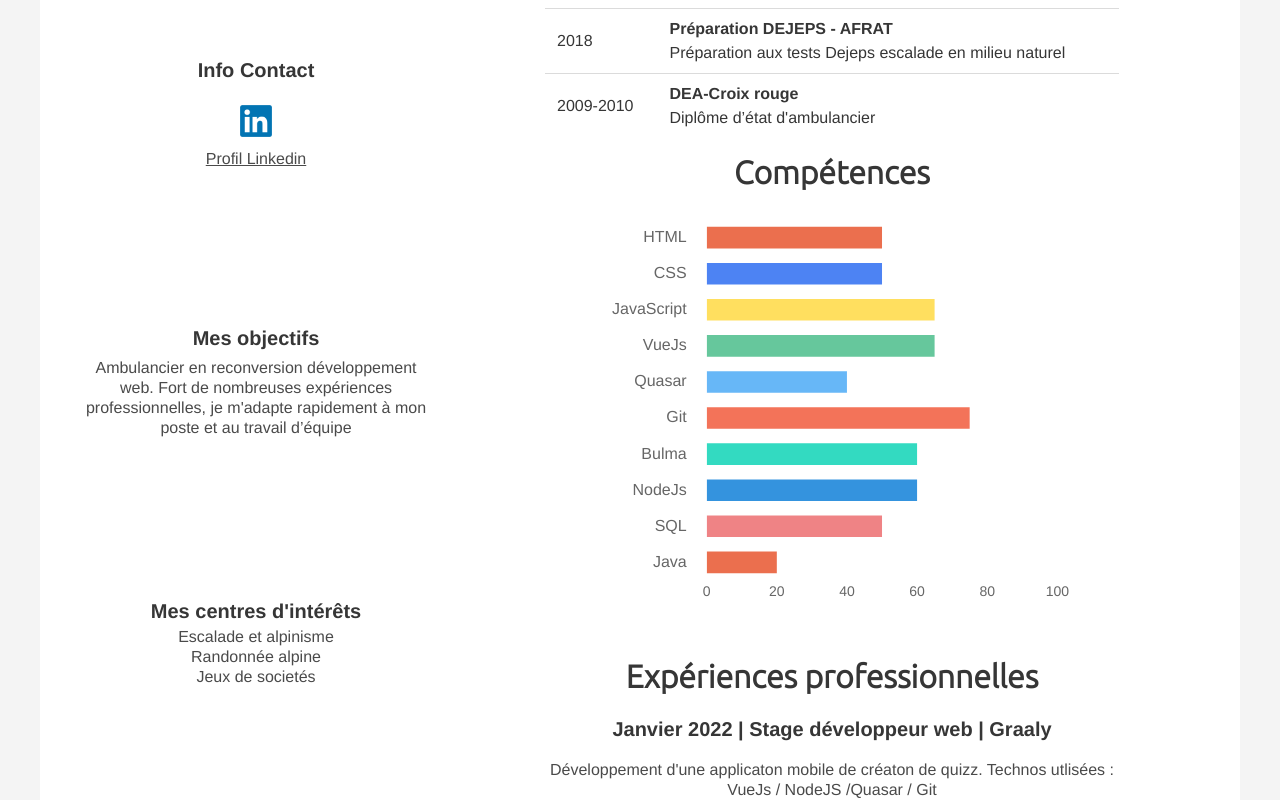
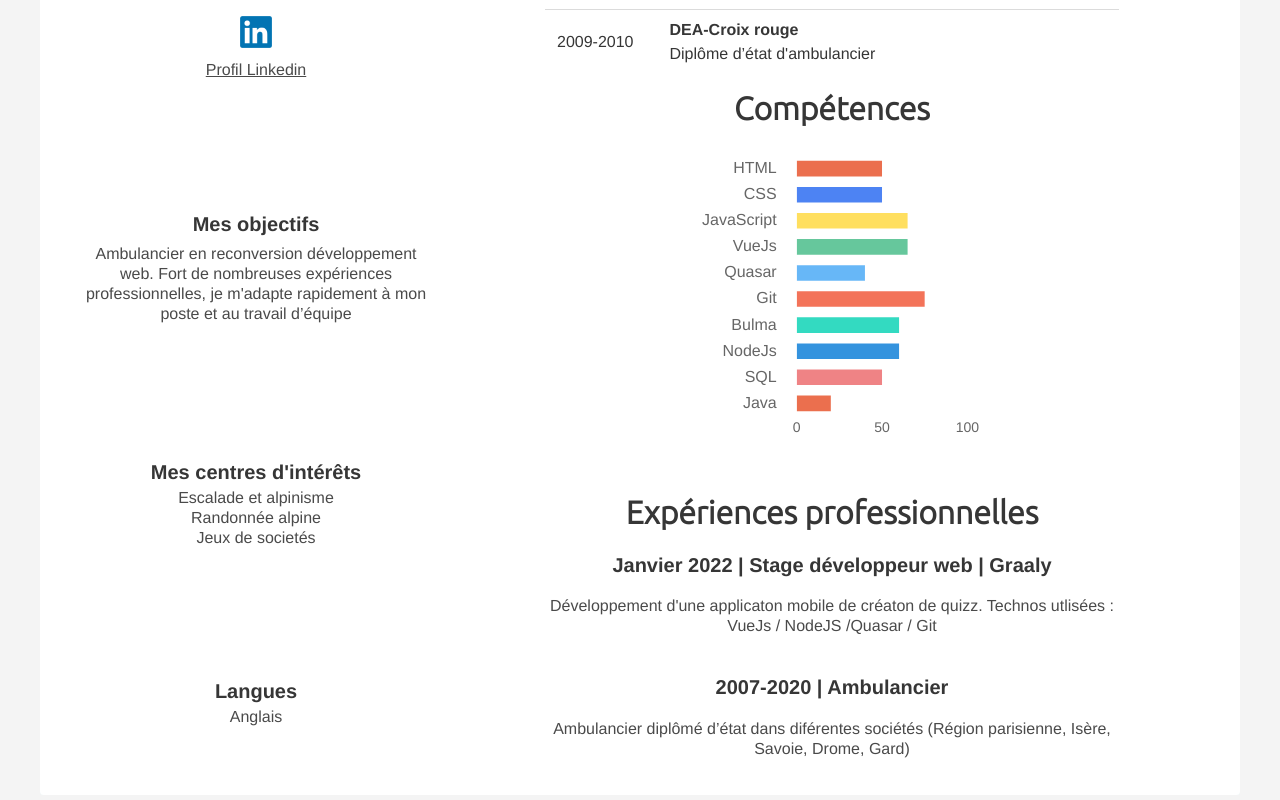
Before and after one commit to Nikotiine/porfolio, a Vue app: page / in a window 1280 px wide. Shown: the part 1729-2529 px from the top of the page. Built offline with nearby package versions, Linux system fonts and the light colour scheme.

Commit message:
edit responsive chart & route for https

```diff
--- a/src/components/_helpers/axios.js
+++ b/src/components/_helpers/axios.js
@@ -1,3 +1,3 @@
 import axios from "axios";
 
-axios.defaults.baseURL = "http://localhost:3000/";
+axios.defaults.baseURL = "https://nicolas-godin.fr/app3";
--- a/src/components/cv/ChartsCompetence.vue
+++ b/src/components/cv/ChartsCompetence.vue
@@ -1,6 +1,6 @@
 <template>
   <div class="chart">
-    <canvas id="myChart" width="480" height="420"></canvas>
+    <canvas id="myChart"></canvas>
   </div>
 </template>
 
@@ -117,4 +117,10 @@ canvas {
     max-width: 320px;
   }
 }
+.chart {
+  height: 40vh;
+  width: 40vw;
+  position: relative;
+  margin: auto;
+}
 </style>
--- a/src/views/AccueilView.vue
+++ b/src/views/AccueilView.vue
@@ -128,7 +128,7 @@ export default {
 
 <style lang="scss" scoped>
 .accueil-body {
-  min-height: 150vh;
+  // min-height: 150vh;
   display: grid;
   justify-items: center;
   //grid-template-columns: 1fr;
--- a/src/views/FormulaireContact.vue
+++ b/src/views/FormulaireContact.vue
@@ -145,7 +145,7 @@ export default {
       notValidEmail: false,
       validEmail: false,
       succesMessage: "Votre message a été correctement envoyé",
-      errorMessage: "Un probleme est survenu , merci de re-essayer",
+      errorMessage: "Un probleme est survenu , merci de re",
     };
   },
   methods: {
--- a/src/views/MonCV.vue
+++ b/src/views/MonCV.vue
@@ -1,5 +1,5 @@
 <template>
-  <section class="hero is-fullheight">
+  <section class="hero">
     <div class="mon-cv">
       <div class="left-part mt-5">
         <div class="me">
```
